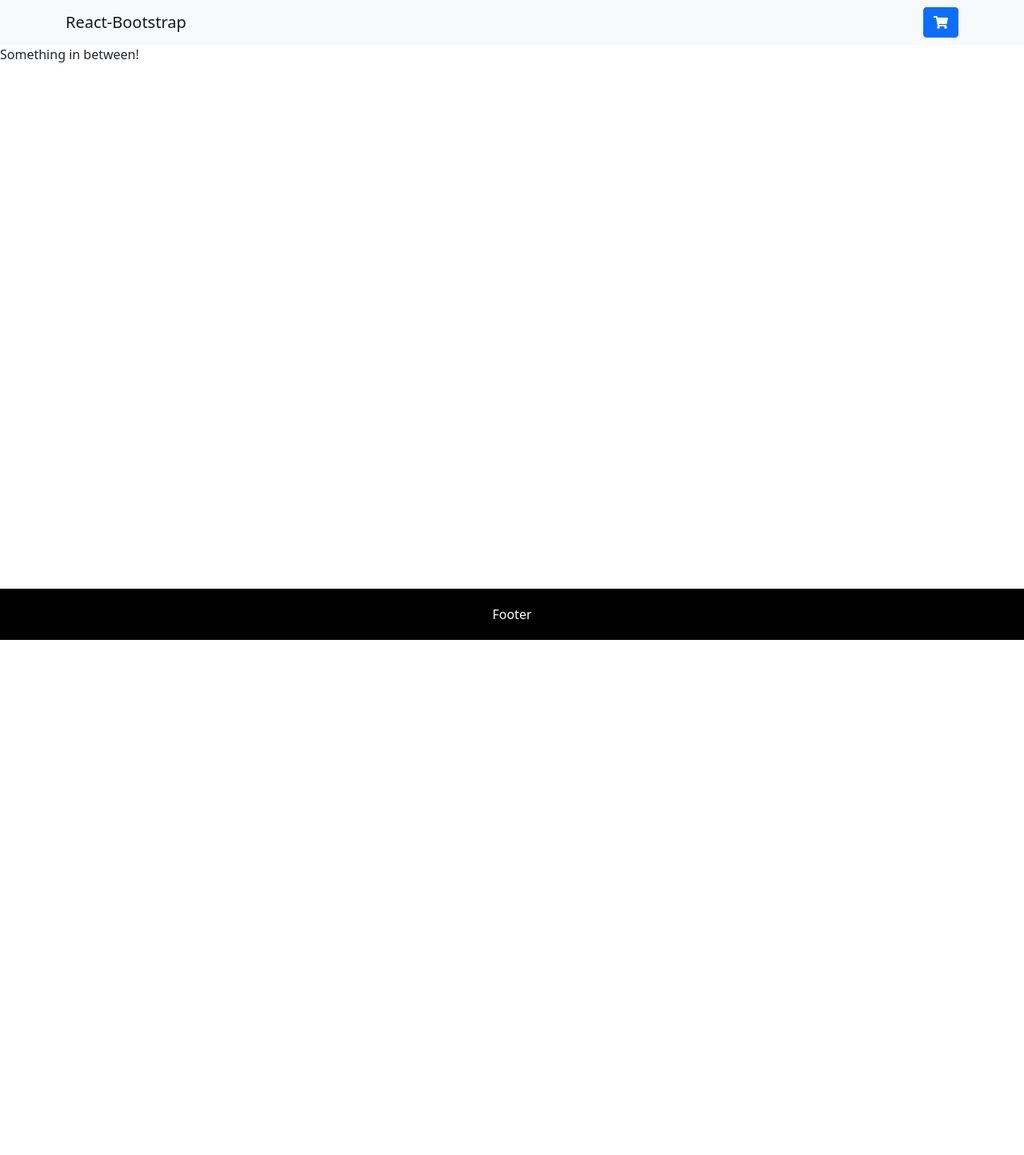
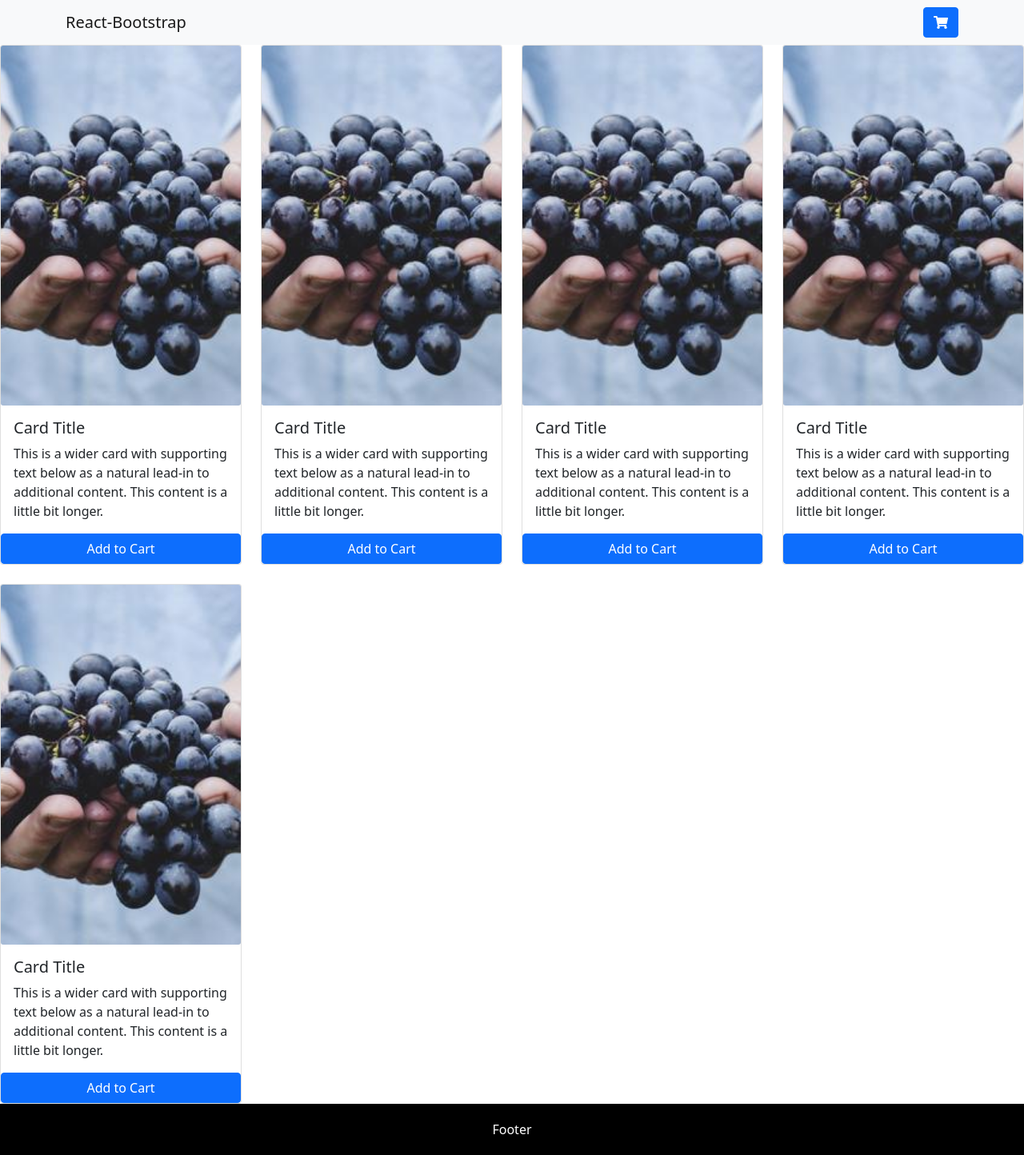
Before and after one commit to pamnanaimanish169/shopping-cart, a React (Create React App) app: page / in a window 1280 px wide. Shown: the whole page at 80% size. Before the commit the page ends 800 px from the top, so only its background shows below. Built offline with nearby package versions, Linux system fonts and the light colour scheme.

Commit message:
Implement Card Group

```diff
--- /dev/null
+++ b/src/components/Card/Card.js
@@ -0,0 +1,122 @@
+import React from 'react';
+import Card from 'react-bootstrap/Card'
+import CardGroup from 'react-bootstrap/CardGroup';
+import  {   Row,    Col,    Form    }   from    'react-bootstrap';
+import Button from 'react-bootstrap/Button'
+import  './Card.css';
+
+class   ItemsCard    extends React.Component {
+    constructor(props)  {
+        super(props);
+    }
+
+    render()    {
+        return  (
+            <div>
+                <CardGroup>
+
+                    {/*
+                    xs-> for extra small devices-> <768px
+                    sm-> for small devices-> >=768px
+                    md-> for medium devices-> >=992px
+                    lg-> for large devices-> >=1200px
+                    */}
+                    <Row xs={1} sm={2}  md={3} lg={4} className="g-4">
+                        <Col>
+                            <Card>
+                                <Card.Img  src="/958-100x160.jpg" />
+
+                                <Card.Body>
+                                    <Card.Title>Card Title</Card.Title>
+                                    <Card.Text>
+                                        This is a wider card with supporting text below as a natural lead-in to
+                                        additional content. This content is a little bit longer.
+                                    </Card.Text>
+                                </Card.Body>
+
+                                <Button variant="primary">Add to Cart</Button>
+
+
+                            </Card>
+                        </Col>
+
+                        <Col>
+                            <Card>
+                                <Card.Img  src="/958-100x160.jpg" />
+
+                                <Card.Body>
+                                    <Card.Title>Card Title</Card.Title>
+                                    <Card.Text>
+                                        This is a wider card with supporting text below as a natural lead-in to
+                                        additional content. This content is a little bit longer.
+                                    </Card.Text>
+                                </Card.Body>
+
+                                <Button variant="primary">Add to Cart</Button>
+
+
+                            </Card>
+                        </Col>
+
+                        <Col>
+                            <Card>
+                                <Card.Img  src="/958-100x160.jpg" />
+
+                                <Card.Body>
+                                    <Card.Title>Card Title</Card.Title>
+                                    <Card.Text>
+                                        This is a wider card with supporting text below as a natural lead-in to
+                                        additional content. This content is a little bit longer.
+                                    </Card.Text>
+                                </Card.Body>
+
+                                <Button variant="primary">Add to Cart</Button>
+
+
+                            </Card>
+                        </Col>
+
+                        <Col>
+                            <Card>
+                                <Card.Img  src="/958-100x160.jpg" />
+
+                                <Card.Body>
+                                    <Card.Title>Card Title</Card.Title>
+                                    <Card.Text>
+                                        This is a wider card with supporting text below as a natural lead-in to
+                                        additional content. This content is a little bit longer.
+                                    </Card.Text>
+                                </Card.Body>
+
+                                <Button variant="primary">Add to Cart</Button>
+
+
+                            </Card>
+                        </Col>
+
+                        <Col>
+                            <Card>
+                                <Card.Img  src="/958-100x160.jpg" />
+
+                                <Card.Body>
+                                    <Card.Title>Card Title</Card.Title>
+                                    <Card.Text>
+                                        This is a wider card with supporting text below as a natural lead-in to
+                                        additional content. This content is a little bit longer.
+                                    </Card.Text>
+                                </Card.Body>
+
+                                <Button variant="primary">Add to Cart</Button>
+
+
+                            </Card>
+                        </Col>
+                    </Row>
+
+                </CardGroup>
+            </div>
+        )
+    }
+}
+
+export  default ItemsCard;
--- /dev/null
+++ b/src/components/Footer/Footer.css
@@ -0,0 +1,7 @@
+.footer {
+    width: 100%;
+    background-color: black;
+    color: white;
+    text-align: center;
+    padding: 20px;
+}
--- /dev/null
+++ b/src/components/Footer/Footer.js
@@ -0,0 +1,18 @@
+import  './Footer.css';
+import  React   from    'react';
+
+class Footer    extends React.Component {
+    constructor(props)      {
+        super(props);
+    }
+
+    render()    {
+        return  (
+            <div    className="footer">
+                Footer
+            </div>
+        )
+    }
+}
+
+export  default Footer;
--- a/src/components/Home/Home.js
+++ b/src/components/Home/Home.js
@@ -1,6 +1,8 @@
 import  './Home.css';
 import  React   from    'react';
 import NavigationBar from '../Navbar/Navbar';
+import  ItemsCard   from    '../Card/Card';
+import  Footer  from    '../Footer/Footer';
 
 class   Home    extends React.Component {
 
@@ -12,6 +14,8 @@ class   Home    extends React.Component {
         return  (
             <div>
                 <NavigationBar />
+                <ItemsCard />
+                <Footer />
             </div>
         )
     }
--- a/src/components/Navbar/Navbar.css
+++ b/src/components/Navbar/Navbar.css
@@ -1,14 +1,3 @@
 .navbar-collapse    {
     flex-grow: 0 !important;
 }
-
-.footer {
-    position: fixed;
-    left: 0;
-    bottom: 0;
-    width: 100%;
-    background-color: black;
-    color: white;
-    text-align: center;
-    padding: 20px;
-  }
--- a/src/components/Navbar/Navbar.js
+++ b/src/components/Navbar/Navbar.js
@@ -1,12 +1,15 @@
 import  './Navbar.css';
 import  React   from    'react';
 import Navbar from 'react-bootstrap/Navbar';
+import  Footer  from    '../Footer/Footer';
+import  ItemsCard    from    '../Card/Card';
 import Nav from 'react-bootstrap/Nav';
 import NavDropdown from 'react-bootstrap/NavDropdown';
 import Container from 'react-bootstrap/Container'
 import Button from 'react-bootstrap/Button';
 import { FontAwesomeIcon } from '@fortawesome/react-fontawesome';
 import { faShoppingCart } from '@fortawesome/free-solid-svg-icons';
+
 
 class NavigationBar    extends    React.Component {
     constructor(props)  {
@@ -27,14 +30,6 @@ class NavigationBar    extends    React.Component {
                     </Navbar.Collapse>
                 </Container>
                 </Navbar>
-
-                {/* Something in between START */}
-                <div>Something in between!</div>
-                {/* Something in between END */}
-
-                <div    className="footer">
-                    Footer
-                </div>
             </div>
         )
     }
```
Also changed, not shown: public/958-100x160.jpg (added), src/components/Card/Card.css (added), 1 other file (tests, documents, lock files or other folders).
